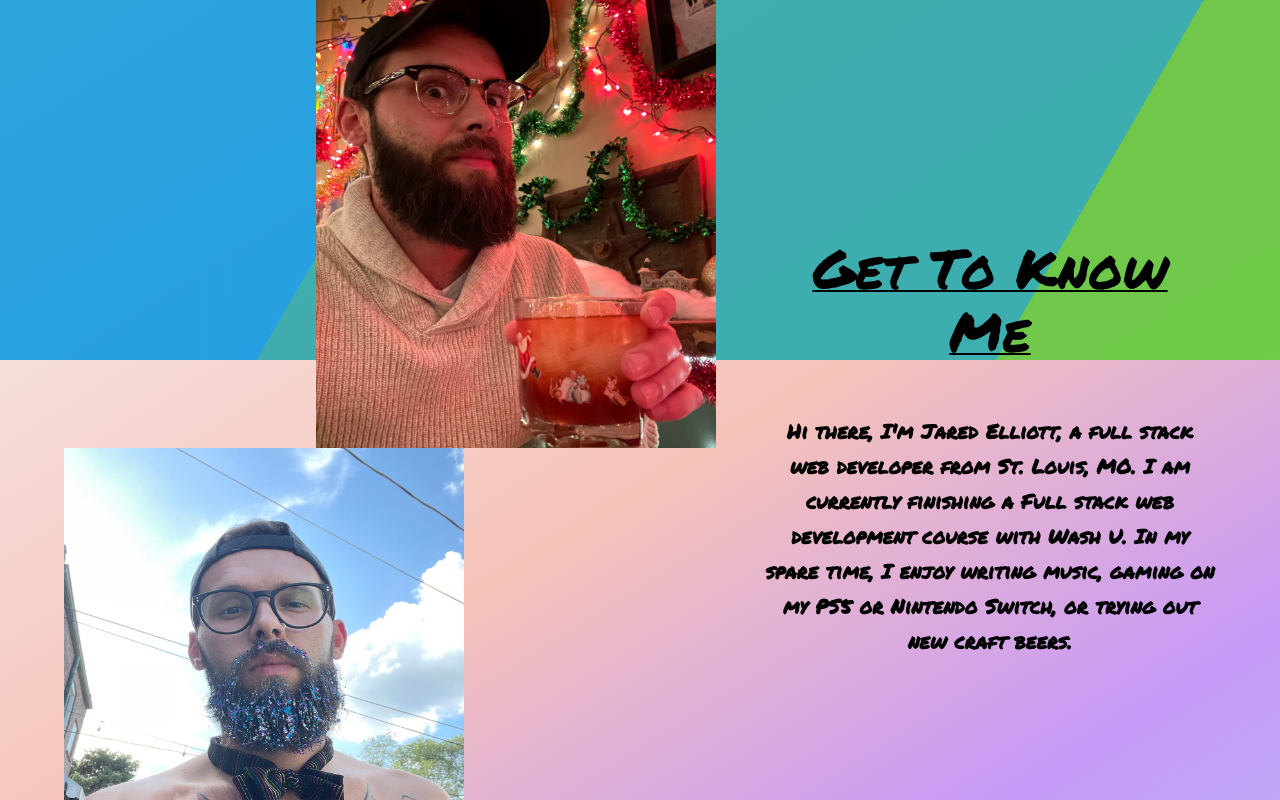
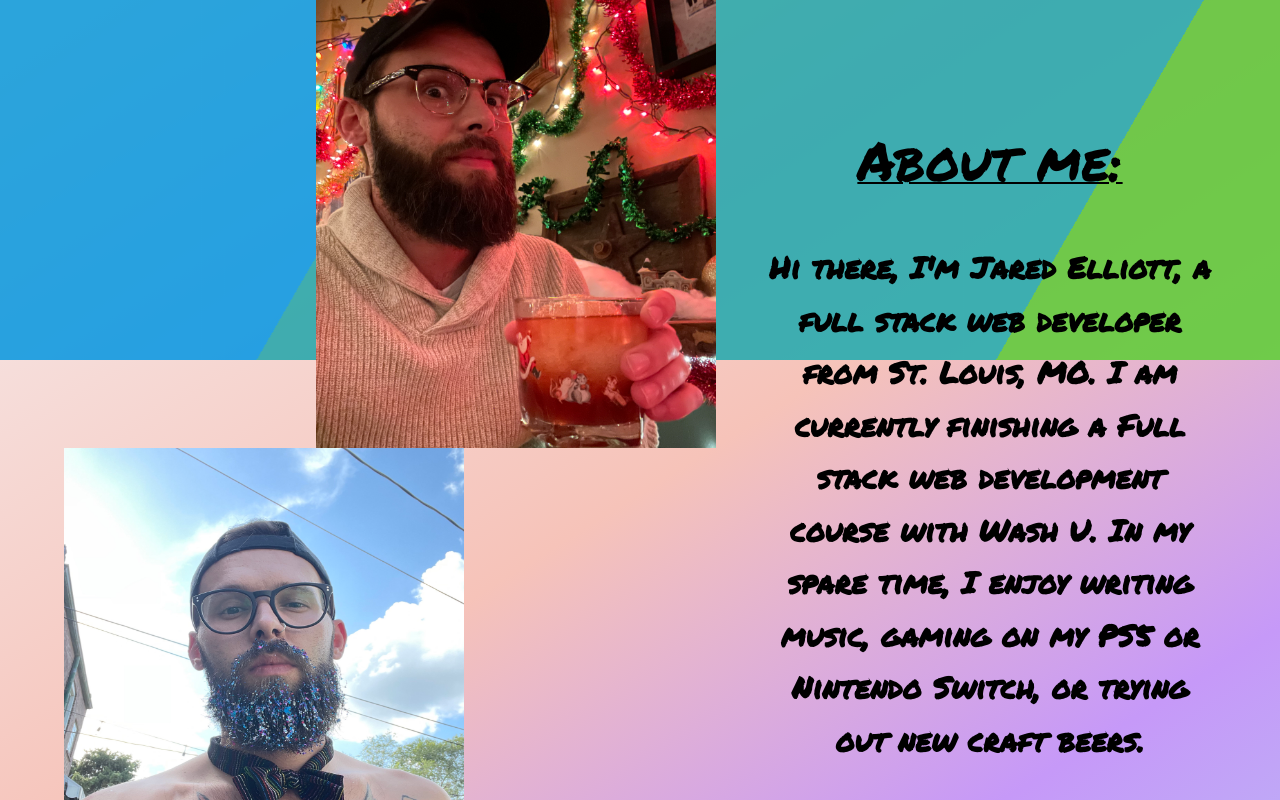
Before and after one commit to Hmndtyphn/jared-port, a React (Create React App) app: page / in a window 1280 px wide. Shown: the part 440-1240 px from the top of the page. Built offline with nearby package versions, Linux system fonts and the light colour scheme; a web font is replaced by a local one.

Commit message:
more styling...yet again

```diff
--- a/src/components/About/About.js
+++ b/src/components/About/About.js
@@ -34,7 +34,7 @@ function About() {
         <Grid item xs={5}>
           <Container className="background">
             <Typography className="about-title" variant="h3" align="center" sx={{ pb: "2rem"}} gutterBottom>
-                Get To Know Me
+                About me:
             </Typography>
 
             {/* about section */}
--- a/src/theme.js
+++ b/src/theme.js
@@ -1,28 +1,33 @@
-import { createMuiTheme } from '@mui/material/styles';
+// import dependencies
+// createMuiTheme = createTheme now
+// import { createMuiTheme } from '@mui/material/styles';
 import { createTheme } from '@mui/material/styles';
 
 const theme = createTheme({
     typography: {
         h1: {
-            fontFamily: '"Permanent Marker", Open Sans',
+            fontFamily: "Permanent Marker",
         },
         h2: {
-            fontFamily: '"Permanent Marker", Open Sans',
+            fontFamily: "Permanent Marker",
         },
+
         h3: {
-            fontFamily: '"Permanent Marker", Open Sans',
+            fontFamily: "Permanent Marker",
             fontSize: '3.4rem'
         },
+
         h4: {
-            fontFamily: '"Permanent Marker", Open Sans',
+            fontFamily: "Permanent Marker",
         },
+
         h6: {
             fontFamily: '"Permanent Marker"'
         },
         subtitle1: {
             fontFamily: 'Permanent Marker',
             fontWeight: 'Bold',
-            fontSize: '20px'
+            fontSize: '30px'
         }
     }
 })
```
